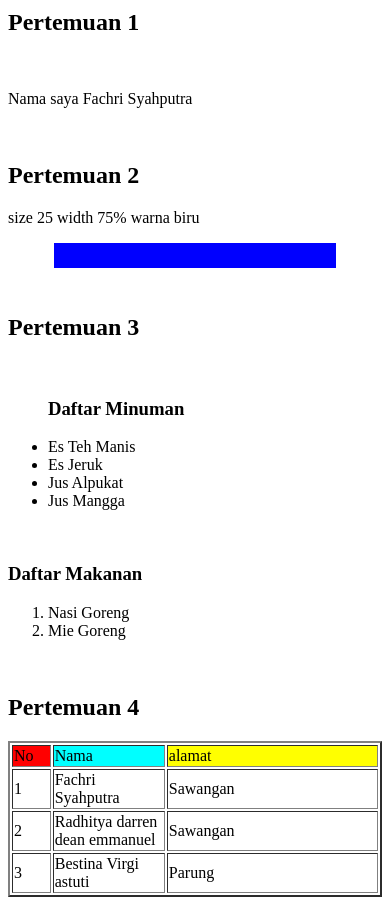
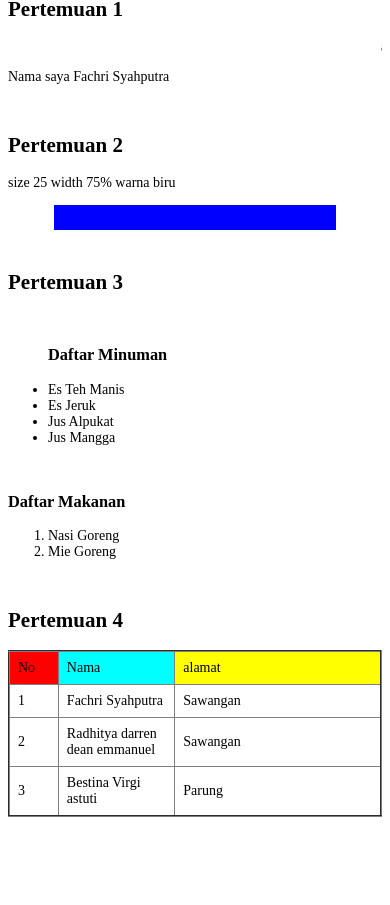
Before and after one commit to NecroDev-creator/Latihan-tjkt2, a plain HTML site: page index.html in a window 390 px wide. Shown: the part 94-999 px from the top of the page. After the commit the page ends 919 px from the top, so only its background shows below. Drawn offline with Linux system fonts and the light colour scheme.

Commit message:
Update index.html

```diff
--- a/index.html
+++ b/index.html
@@ -3,6 +3,30 @@
 	<head>
 
 		<title> Latihan Materi TKJT </title>
+		<meta name="viewport" content="width=device-width ,initial-scale=1.0">
+
+		<style>
+			table {
+				width: 100%;
+				border-collapse: collapse;
+			}
+
+			tr, td {
+				padding: 8px;
+				font-size: 14px;
+			}
+
+			@media (max-width: 768px) {
+				body {
+					font-size: 14px;
+				}
+
+				table {font-size: 12px;
+					  }
+			}
+
+
+		</style>
 
 	</head>
 
```
